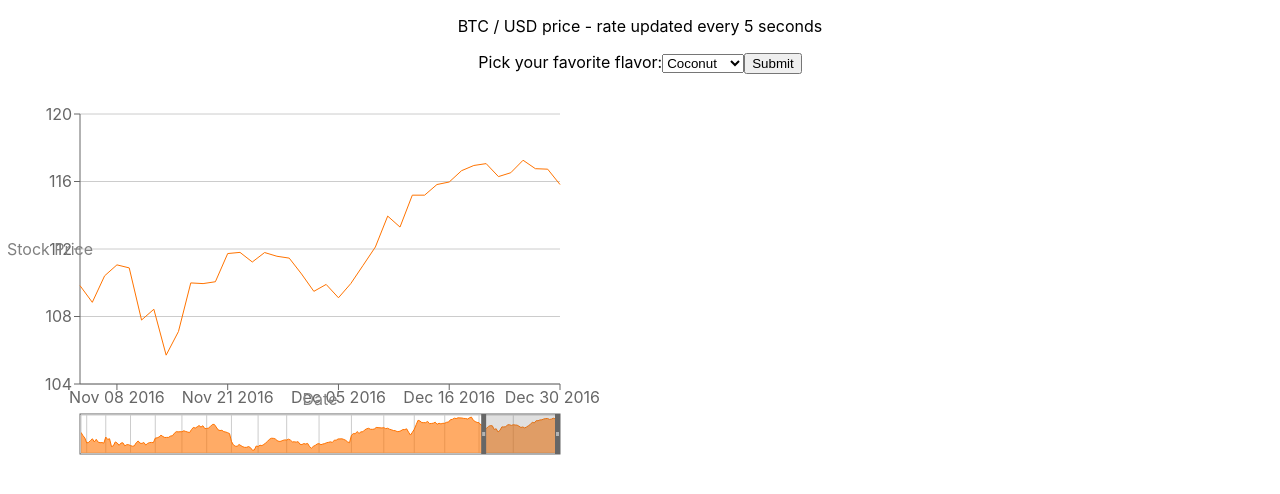
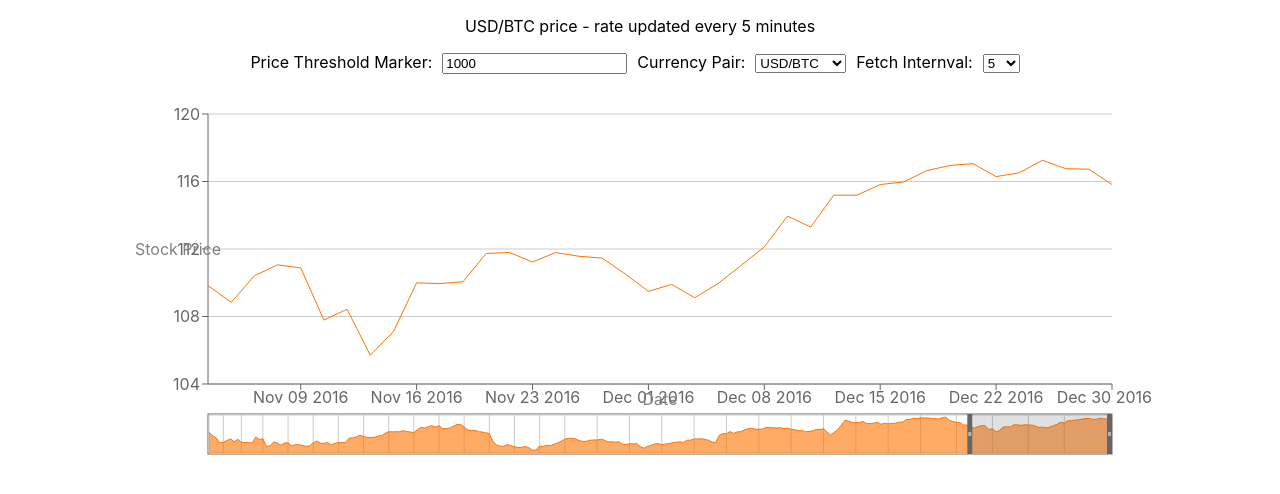
Before and after one commit to pavelescurazvan/price-oscillations, a React app in the folder client/: page / in a window 1280 px wide. Shown: the top 494 px of the page. Built offline with nearby package versions, Linux system fonts and the light colour scheme.

Commit message:
Add options

```diff
--- a/client/src/App.css
+++ b/client/src/App.css
@@ -36,3 +36,14 @@
     transform: rotate(360deg);
   }
 }
+
+form input,
+form select {
+  margin-left: 10px;
+  margin-right: 10px;
+}
+
+.recharts-wrapper {
+  margin-left: auto;
+  margin-right: auto;
+}
--- a/client/src/Chart.tsx
+++ b/client/src/Chart.tsx
@@ -262,12 +262,10 @@ const data03 = [
 function Chart() {
   return (
     <div className="line-chart-wrapper">
-      <p>BTC / USD price - rate updated every 5 seconds </p>
-
       <Options message={"test 123"}/>
 
       <LineChart
-        width={600} height={400} data={data03}
+        width={1024} height={400} data={data03}
         margin={{ top: 40, right: 40, bottom: 20, left: 20 }}
       >
         <CartesianGrid vertical={false} />
--- a/client/src/Options.tsx
+++ b/client/src/Options.tsx
@@ -1,49 +1,75 @@
 import React from 'react';
 
-type MyProps = {
+type OptionsProps = {
   // using `interface` is also ok
   message: string;
 };
-type MyState = {
-  value: string; // like this
+
+type OptionsTate = {
+  priceThresholdMarker: number;
+  currencyPair: string;
+  fetchIntervalInMinutes: number;
 };
 
-export default class Options extends React.Component<MyProps, MyState> {
-  state: MyState = {
-    value: ""
+export default class Options extends React.Component<OptionsProps, OptionsTate> {
+  constructor(props: OptionsProps) {
+    super(props)
+
+    this.state = {
+      priceThresholdMarker: 1000,
+      currencyPair: 'USD/BTC',
+      fetchIntervalInMinutes: 5
+    };
+
+    this.handlePriceThresholdMarkerChange = this.handlePriceThresholdMarkerChange.bind(this);
+    this.handleCurrencyPairChange = this.handleCurrencyPairChange.bind(this);
+    this.handleFetchIntervalChange = this.handleFetchIntervalChange.bind(this);
   }
 
-  constructor(props: MyProps) {
-    super(props);
-    this.state = {value: 'coconut'};
-
-    this.handleChange = this.handleChange.bind(this);
-    this.handleSubmit = this.handleSubmit.bind(this);
+  handlePriceThresholdMarkerChange(event: React.FormEvent<HTMLInputElement>) {
+    this.setState({priceThresholdMarker: Number(event.currentTarget.value)});
   }
 
-  handleChange(event: React.FormEvent<HTMLSelectElement>) {
-    this.setState({value: event.currentTarget.value});
+  handleCurrencyPairChange(event: React.FormEvent<HTMLSelectElement>) {
+    console.log("event.currentTarget.value", event.currentTarget.value);
+
+    this.setState({currencyPair: event.currentTarget.value});
   }
 
-  handleSubmit(event: React.FormEvent<HTMLFormElement>) {
-    alert('Your favorite flavor is: ' + this.state.value);
-    event.preventDefault();
-  }
+  handleFetchIntervalChange = (event: React.FormEvent<HTMLSelectElement>) => {
+    this.setState({ fetchIntervalInMinutes: Number(event.currentTarget.value) });
+  };
 
   render() {
     return (
-      <form onSubmit={this.handleSubmit}>
-        <label>
-          Pick your favorite flavor:
-          <select value={this.state.value} onChange={this.handleChange}>
-            <option value="grapefruit">Grapefruit</option>
-            <option value="lime">Lime</option>
-            <option value="coconut">Coconut</option>
-            <option value="mango">Mango</option>
-          </select>
-        </label>
-        <input type="submit" value="Submit" />
-      </form>
+      <div>
+        <p>{this.state.currencyPair} price - rate updated every {this.state.fetchIntervalInMinutes} minutes </p>
+
+        <form>
+          <label>
+            Price Threshold Marker:
+            <input type="text" value={this.state.priceThresholdMarker} onChange={this.handlePriceThresholdMarkerChange}/>
+          </label>
+
+          <label>
+            Currency Pair:
+            <select value={this.state.currencyPair} onChange={this.handleCurrencyPairChange}>
+              <option value="USD/BTC">USD/BTC</option>
+              <option value="USD/ETH">USD/ETH</option>
+              <option value="USD/EGLD">USD/EGLD</option>
+            </select>
+          </label>
+
+          <label>
+            Fetch Internval:
+            <select value={this.state.fetchIntervalInMinutes} onChange={this.handleFetchIntervalChange}>
+              <option value="5">5</option>
+              <option value="10">10</option>
+              <option value="15">15</option>
+            </select>
+          </label>
+        </form>
+      </div>
     );
   }
 }
```
